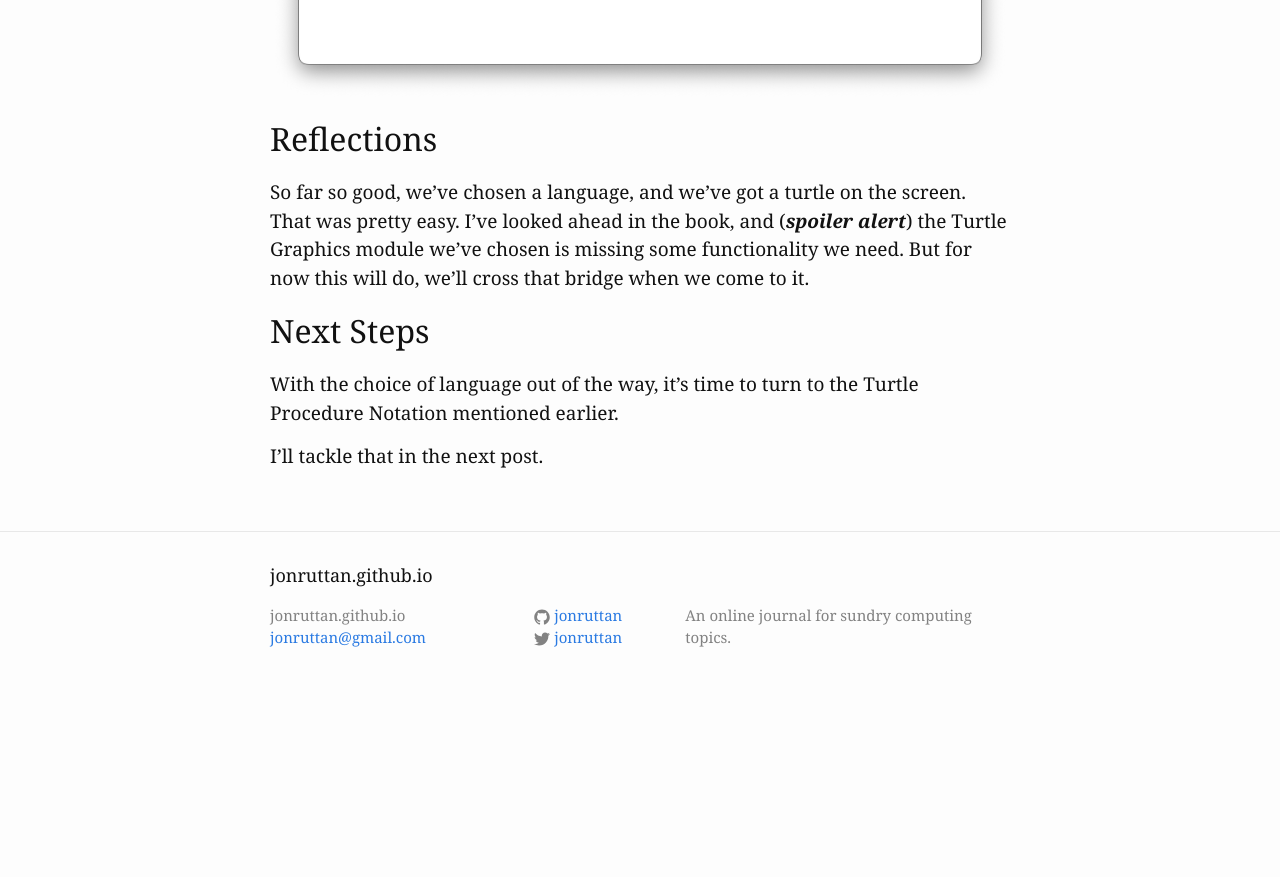
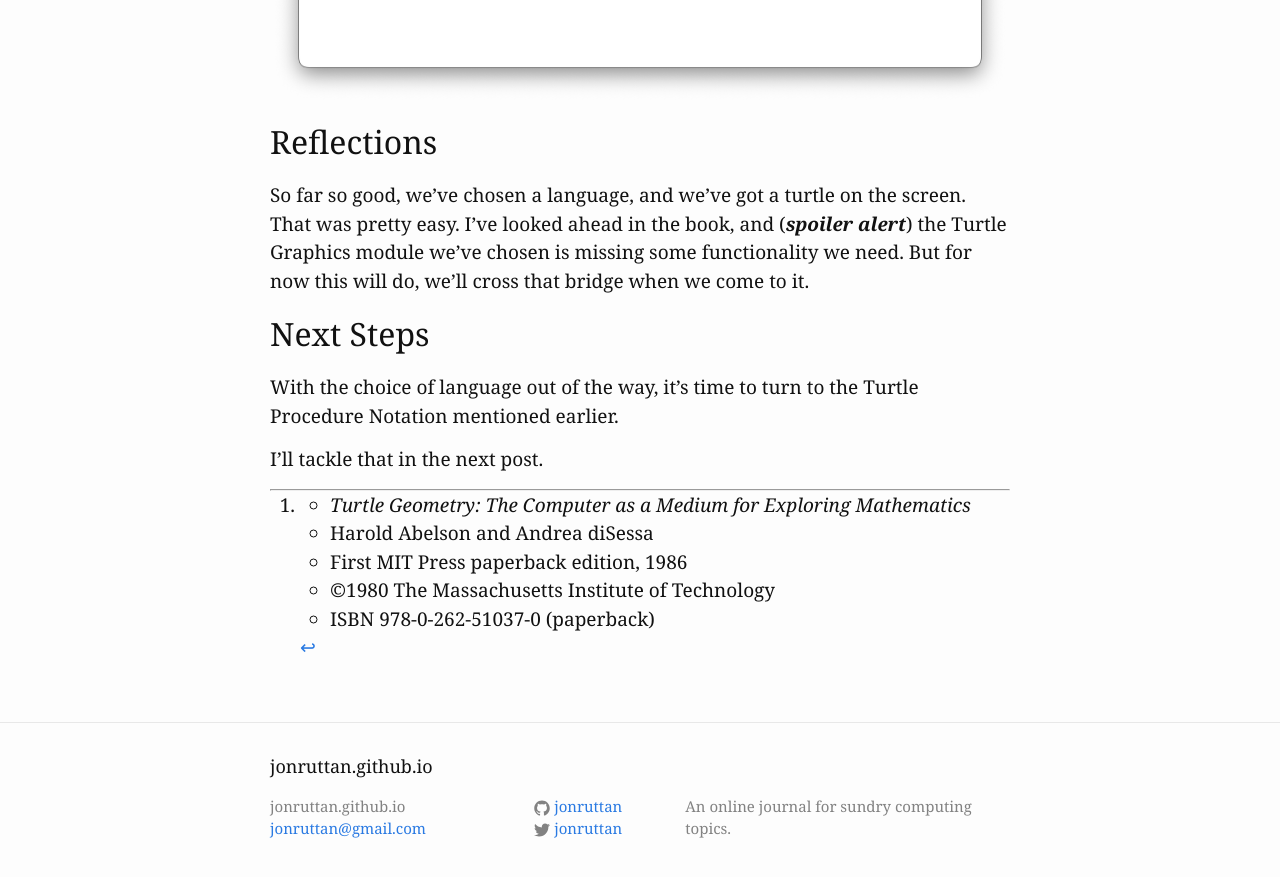
Before and after one commit to jonruttan/jonruttan.github.io, a Jekyll site: the page built from _posts/2024-06-28-turtle-geometry-0.1-an-introduction.md, in a window 1280 px wide and 900 px high, scrolled down 3135 px. Shown: the top 877 px of the window. Built offline with Jekyll 4.4.1, drawn with Linux system fonts in a browser that asks for light colours; comment, search, counter and statistics services are not loaded; before the commit the page ends 3844 px from its top, so only the background shows below that.

Commit message:
feat(preamble): add Turtle Geometry footnote

```diff
--- a/_includes/turtle-geometry/preamble.md
+++ b/_includes/turtle-geometry/preamble.md
@@ -1,7 +1,13 @@
 > Imagine that you have control of a little creature called a turtle that exists in a mathematical plane or, better yet, on a computer display screen. The turtle can respond to a few simple commands: FORWARD moves the turtle, in the direction it is facing, some number of units. RIGHT rotates it in place, clockwise, some number of degrees. BACK and LEFT cause the opposite movement.
 
-I came across this book: *[Turtle Geometry: The Computer as a Medium for Exploring Mathematics by Harold Abelson and Andrea diSessa](https://en.wikipedia.org/wiki/Turtle_Geometry)*, which describes itself as *"a computer-based introduction to geometry and advanced mathematics at the high school or undergraduate level",* and thought it would be fun to work through it generating the images, and doing the exercises.
+I came across this book: *[Turtle Geometry: The Computer as a Medium for Exploring Mathematics by Harold Abelson and Andrea diSessa](https://en.wikipedia.org/wiki/Turtle_Geometry)*[^1], which describes itself as *"a computer-based introduction to geometry and advanced mathematics at the high school or undergraduate level",* and thought it would be fun to work through it generating the images, and doing the exercises.
 
 I'm implementing it in [Racket](https://racket-lange.org), but the *Turtle Procedure Notation* used in the book is quite easy to adapt to any language.
 
 If you'd like to follow along, there is an open access edition of the book available here: [MIT Press Direct: Turtle Geometry](https://direct.mit.edu/books/oa-monograph/4663/Turtle-GeometryThe-Computer-as-a-Medium-for).
+
+[^1]: - *Turtle Geometry: The Computer as a Medium for Exploring Mathematics*
+      - Harold Abelson and Andrea diSessa
+      - First MIT Press paperback edition, 1986
+      - ©1980 The Massachusetts Institute of Technology
+      - ISBN 978-0-262-51037-0 (paperback)
--- a/_posts/2024-06-28-turtle-geometry-0.1-an-introduction.md
+++ b/_posts/2024-06-28-turtle-geometry-0.1-an-introduction.md
@@ -74,3 +74,5 @@ So far so good, we've chosen a language, and we've got a turtle on the screen. T
 With the choice of language out of the way, it's time to turn to the Turtle Procedure Notation mentioned earlier.
 
 I'll tackle that in the next post.
+
+---
```
